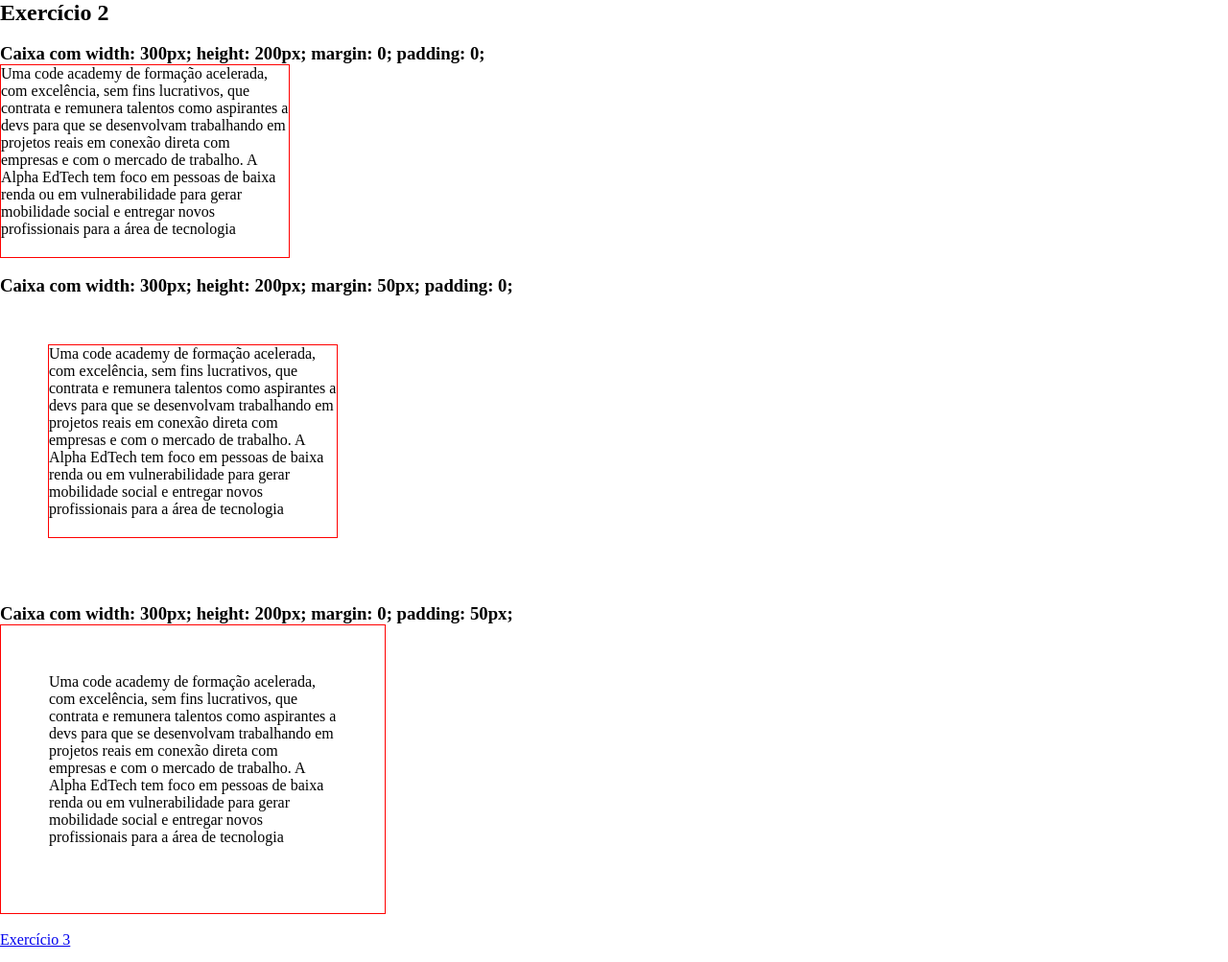
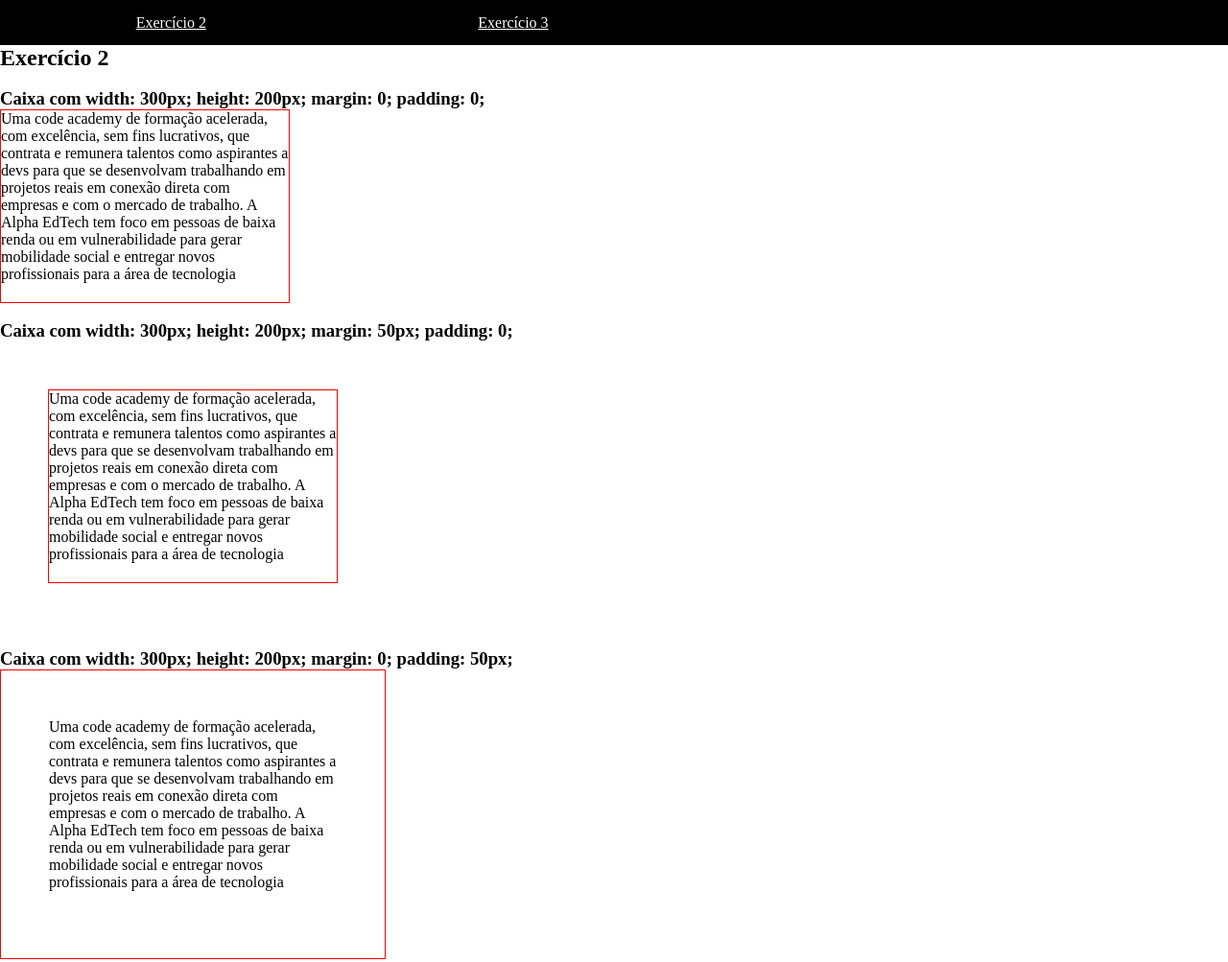
Before and after one commit to rogeriokotsubo/module4-part3, a plain HTML site: page index.html in a window 1280 px wide. Shown: the whole page at 96% size. Drawn offline with Linux system fonts and the light colour scheme.

Commit message:
feat: add navbar

```diff
--- a/css/style.css
+++ b/css/style.css
@@ -2,7 +2,18 @@
   padding: 0;
   margin: 0;
 }
-
+#menu {
+  display: flex;
+  justify-content: space-around;
+  background-color: black;
+  height: 47px;
+  min-width: 700px;
+  align-items: center;
+  font-size: 16px;
+}
+a {
+  color: white;
+}
 .caixa1 {
   width: 300px;
   height: 200px;
--- a/index.html
+++ b/index.html
@@ -8,6 +8,20 @@
   <title>Modelo de caixa em CSS</title>
 </head>
 <body>
+  <header>
+    <nav id="menu">
+        <div>
+          <a href="./index.html">Exercício 2</a>
+        </div>
+        <div>
+          <a href="./exercicio3.html">Exercício 3</a>
+        </div>
+        <div>
+        </div>
+        <div>
+        </div>
+    </nav>
+  </header>
   <main>
   <section>
     <h1>Exercício 2</h1>
@@ -30,7 +44,6 @@
         A Alpha EdTech tem foco em pessoas de baixa renda ou em vulnerabilidade para gerar mobilidade social e entregar novos profissionais para a área de tecnologia</p>
     </article>
     <br/>
-    <a href="./exercicio3.html">Exercício 3</a>
   </section>
 </main>
 </body>
```
Also changed, not shown: exercicio3.html (+14 -1 lines).
